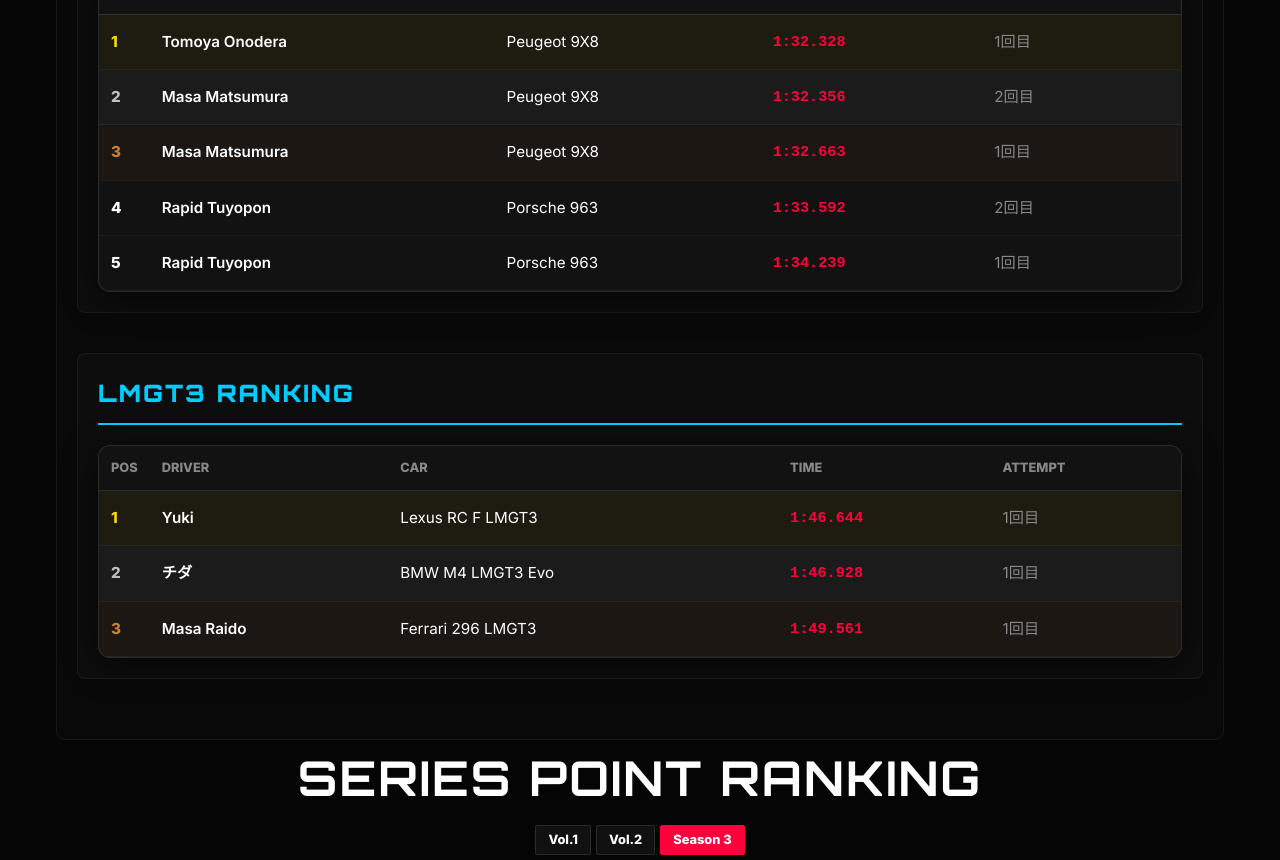
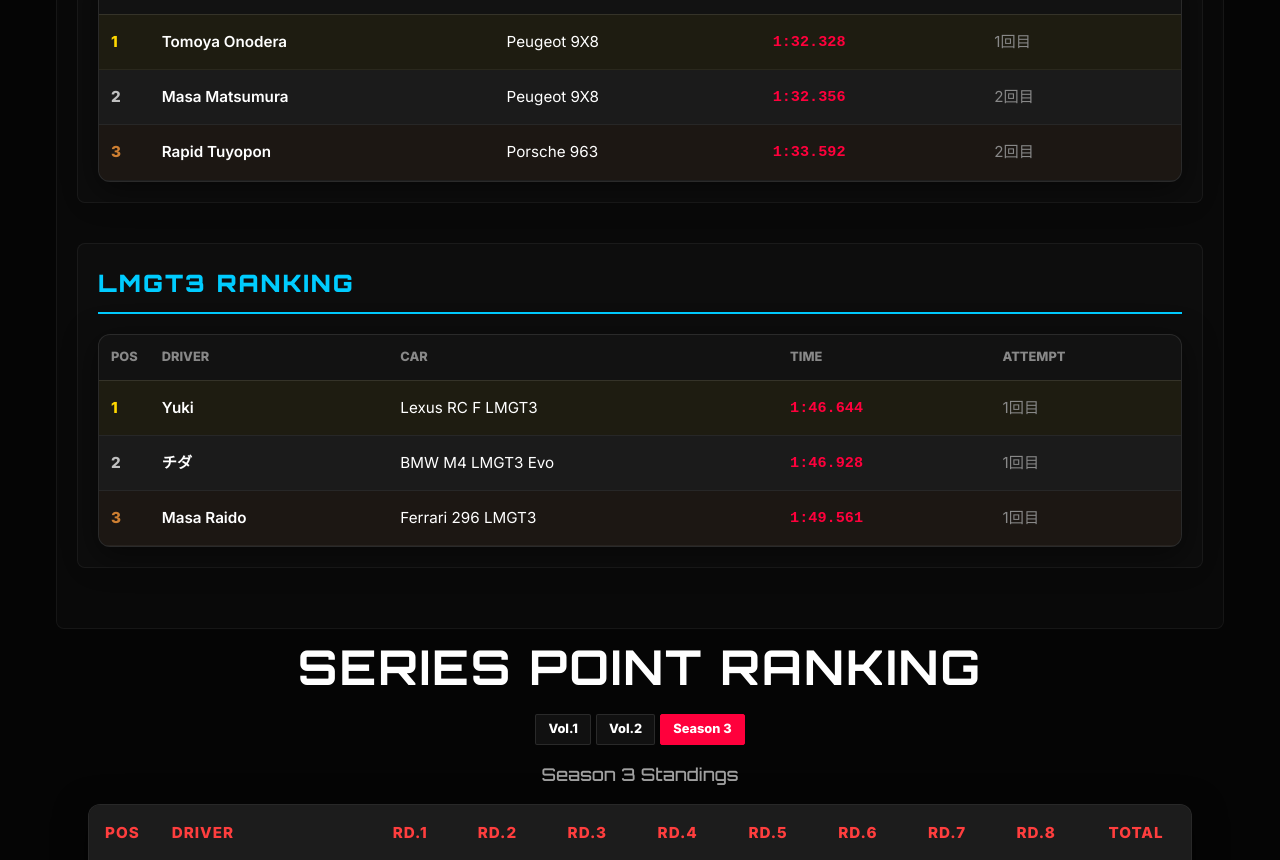
Before and after one commit to ciccida/wec-sprint-series, a React (Vite) app: page /results in a window 1280 px wide. Shown: the part 1000-1860 px from the top of the page. Built offline with nearby package versions, Linux system fonts and the light colour scheme; no server answers.

Commit message:
Filter Round 2 results to only keep best times per driver

```diff
--- a/src/data/timeAttackData.js
+++ b/src/data/timeAttackData.js
@@ -28,9 +28,7 @@ export const timeAttackData = {
       results: [
         { name: "Tomoya Onodera", class: "HYPERCAR", car: "Peugeot 9X8", time: "1:32.328", attempt: 1 },
         { name: "Masa Matsumura", class: "HYPERCAR", car: "Peugeot 9X8", time: "1:32.356", attempt: 2 },
-        { name: "Masa Matsumura", class: "HYPERCAR", car: "Peugeot 9X8", time: "1:32.663", attempt: 1 },
         { name: "Rapid Tuyopon", class: "HYPERCAR", car: "Porsche 963", time: "1:33.592", attempt: 2 },
-        { name: "Rapid Tuyopon", class: "HYPERCAR", car: "Porsche 963", time: "1:34.239", attempt: 1 },
         { name: "Yuki", class: "LMGT3", car: "Lexus RC F LMGT3", time: "1:46.644", attempt: 1 },
         { name: "チダ", class: "LMGT3", car: "BMW M4 LMGT3 Evo", time: "1:46.928", attempt: 1 },
         { name: "Masa Raido", class: "LMGT3", car: "Ferrari 296 LMGT3", time: "1:49.561", attempt: 1 }
```
